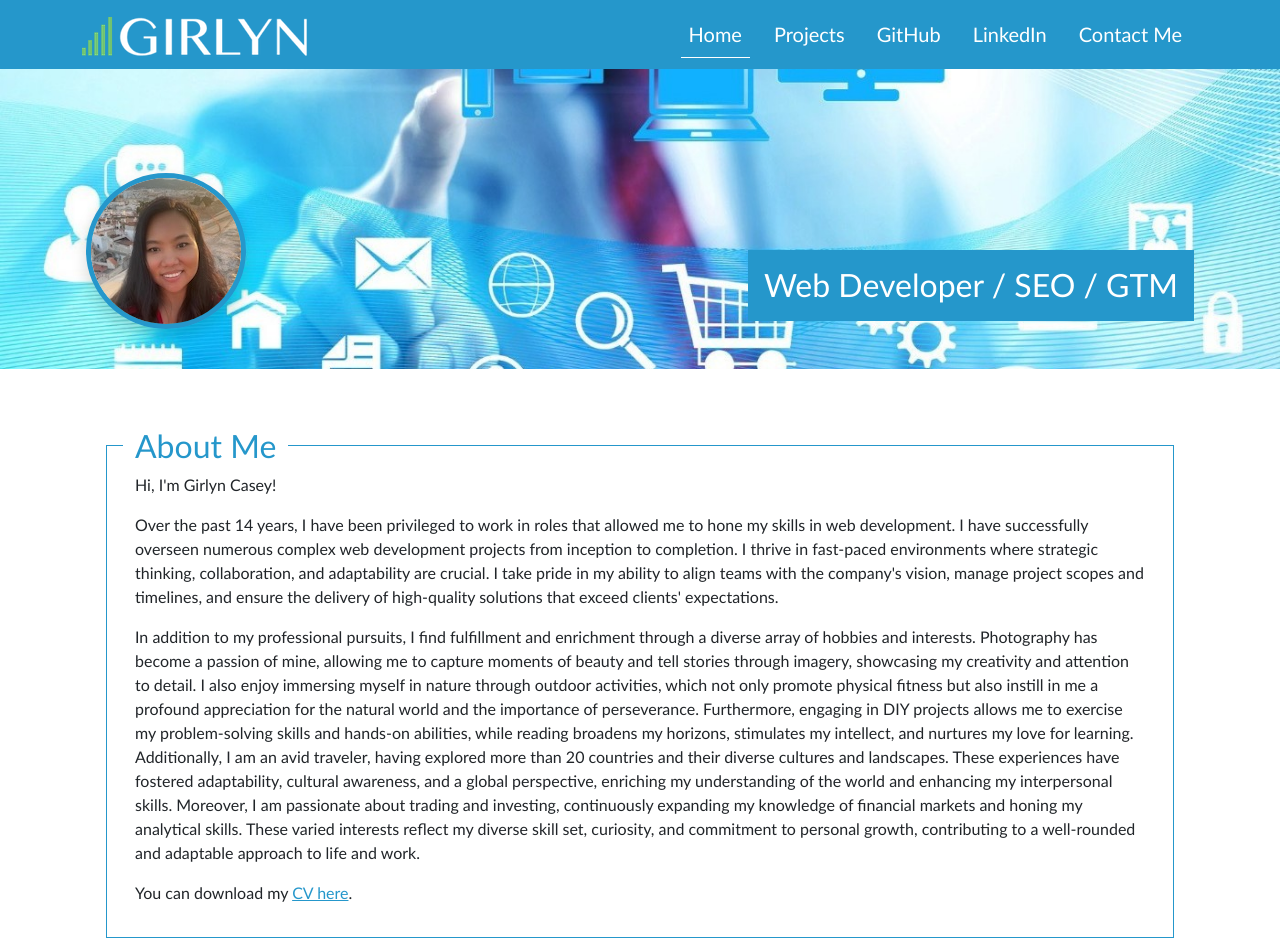
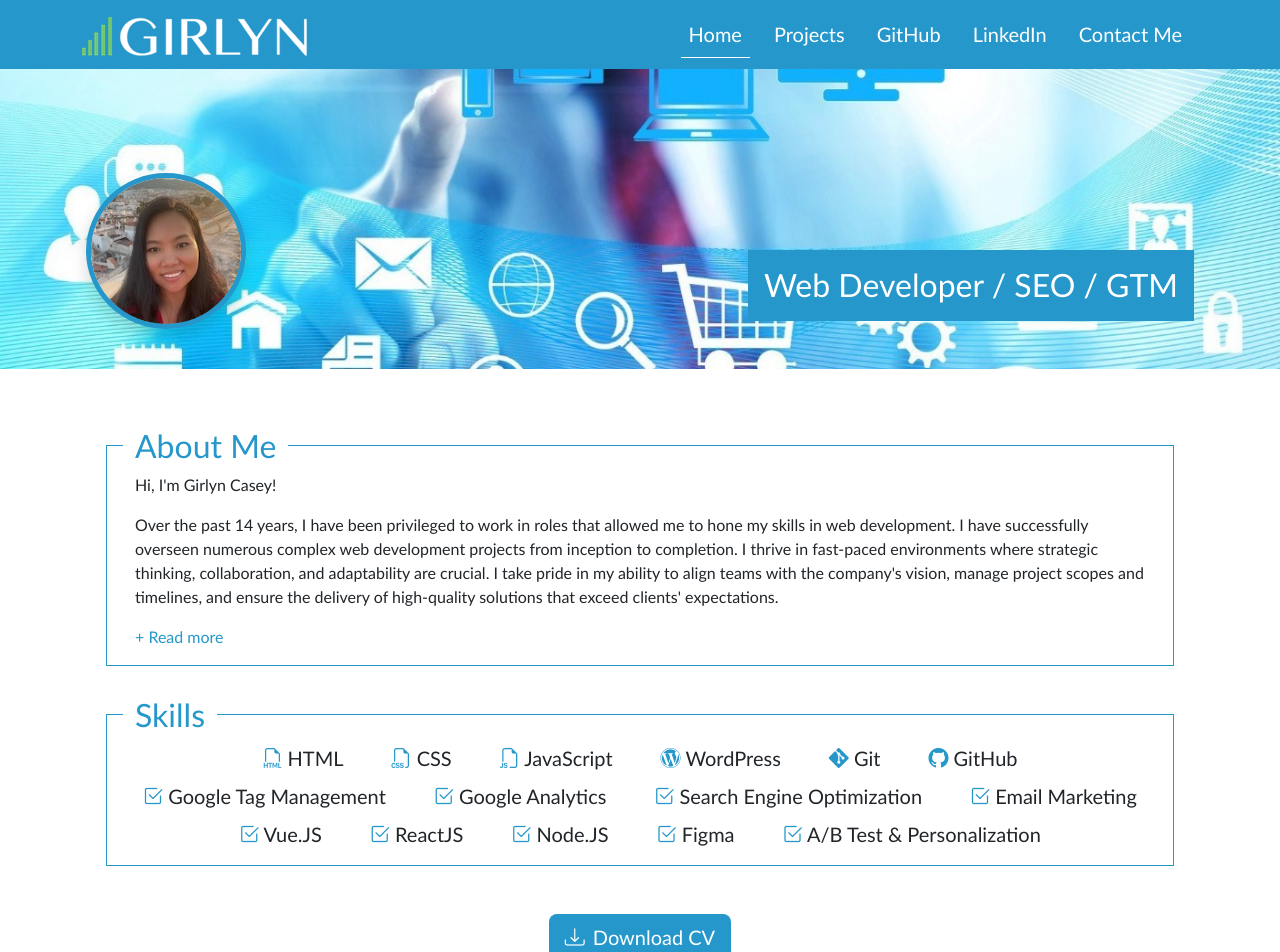
Before and after one commit to caseygirlyn/React-Portfolio, a React (Vite) app: page / in a window 1280 px wide. Shown: the top 952 px of the page. Built offline with nearby package versions, Linux system fonts and the light colour scheme.

Commit message:
add collapsible content

```diff
--- a/src/components/Home.jsx
+++ b/src/components/Home.jsx
@@ -15,11 +15,18 @@ export default function Home() {
                 project scopes and timelines, and ensure the delivery of
                 high-quality solutions that exceed clients' expectations.
             </p>
-            <p>
-                In addition to my professional pursuits, I find fulfillment and enrichment through a diverse array of hobbies and interests. Photography has become a passion of mine, allowing me to capture moments of beauty and tell stories through imagery, showcasing my creativity and attention to detail. I also enjoy immersing myself in nature through outdoor activities, which not only promote physical fitness but also instill in me a profound appreciation for the natural world and the importance of perseverance. Furthermore, engaging in DIY projects allows me to exercise my problem-solving skills and hands-on abilities, while reading broadens my horizons, stimulates my intellect, and nurtures my love for learning. Additionally, I am an avid traveler, having explored more than 20 countries and their diverse cultures and landscapes. These experiences have fostered adaptability, cultural awareness, and a global perspective, enriching my understanding of the world and enhancing my interpersonal skills. Moreover, I am passionate about trading and investing, continuously expanding my knowledge of financial markets and honing my analytical skills. These varied interests reflect my diverse skill set, curiosity, and commitment to personal growth, contributing to a well-rounded and adaptable approach to life and work.
+            <p className="collapse" id="collapseExample">
+                In addition to my professional pursuits, I find fulfillment and enrichment through a diverse array of hobbies and interests. Photography has become a passion of mine, allowing me to capture moments of beauty and tell stories through imagery, showcasing my creativity and attention to detail. I also enjoy immersing myself in nature through outdoor activities, which not only promote physical fitness but also instill in me a profound appreciation for the natural world and the importance of perseverance. Additionally, I am an avid traveler, having explored more than 20 countries and their diverse cultures and landscapes. These experiences have fostered adaptability, cultural awareness, and a global perspective, enriching my understanding of the world and enhancing my interpersonal skills. Moreover, I am passionate about trading and investing, continuously expanding my knowledge of financial markets and honing my analytical skills. These varied interests reflect my diverse skill set, curiosity, and commitment to personal growth, contributing to a well-rounded and adaptable approach to life and work.
             </p>
-            <p>
-                You can download my <a href="/cv/GIRLYN_CASEY_CV_2024.pdf" className="primary-color" target="_blank" rel="nofollow">CV here</a>.
+            <p className="mb-0">
+                <span className="primary-color" data-bs-toggle="collapse" href="#collapseExample" role="button" aria-expanded="false" aria-controls="collapseExample">
+                    <span className="collapsed">
+                        + Read more
+                    </span>
+                    <span className="expanded">
+                        - Read less
+                    </span>
+                </span>
             </p>
         </section>
         <section className="row p-3 border-1 mx-4 my-5">
@@ -44,5 +51,6 @@ export default function Home() {
                 <span><i className="bi bi-check2-square"></i> A/B Test &amp; Personalization</span>
             </div>
         </section>
+        <div className="px-4 text-center"><a href="/cv/GIRLYN_CASEY_CV_2024.pdf" className="btn btn-secondary btn-lg bg-primary-color border-0" role="button" target="_blank" rel="nofollow"><i className="bi bi-download text-white me-2"></i>Download CV</a></div>
     </div>
 }
```
